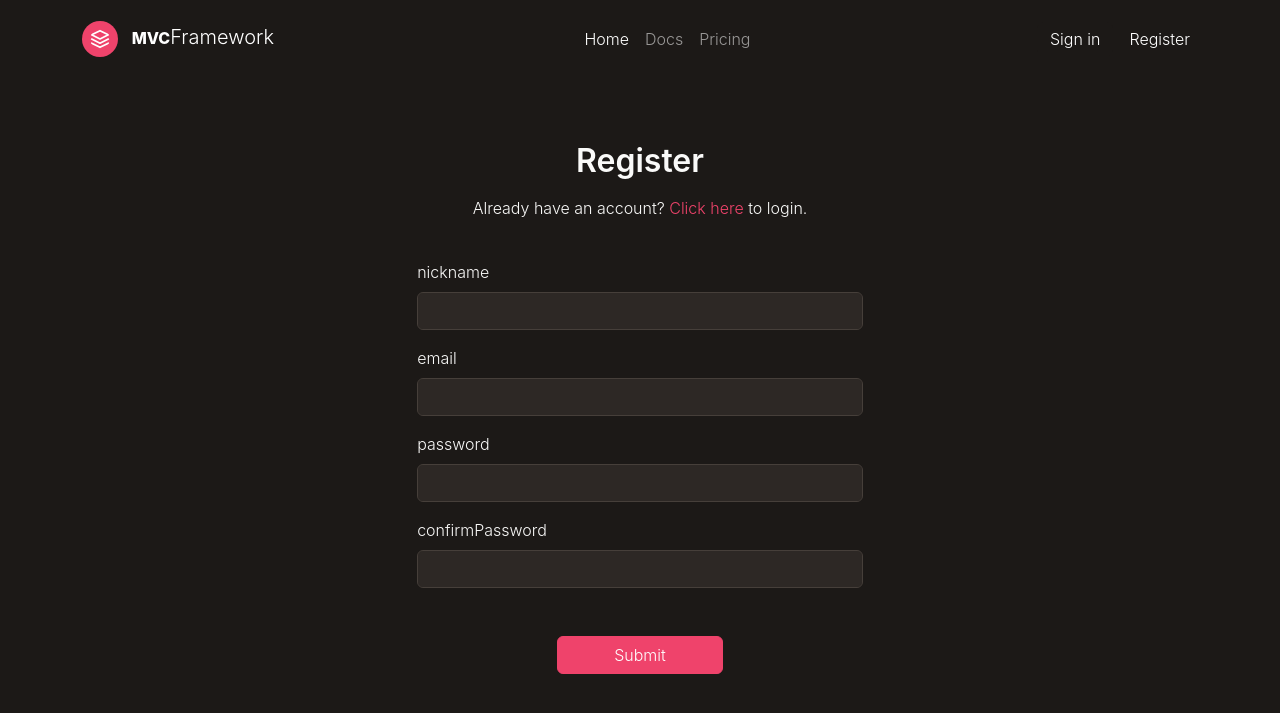
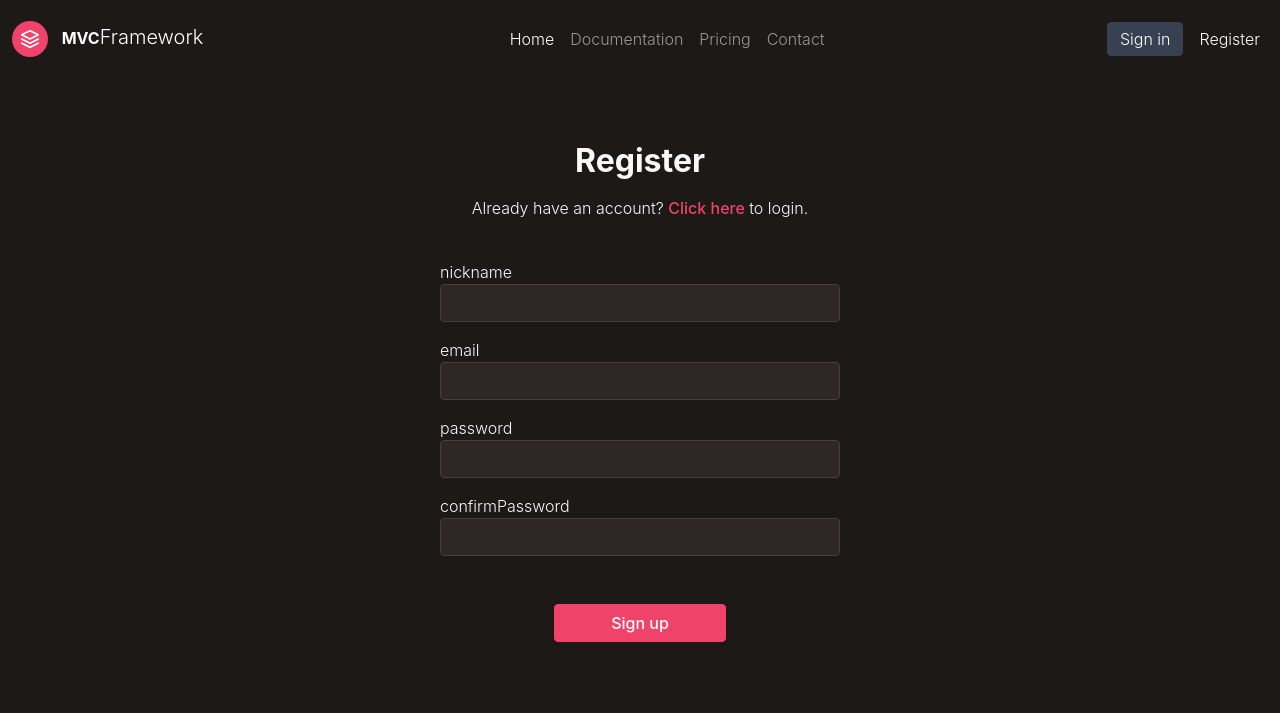
Before and after one commit to kacpergorec/mvc-framework, a PHP site: page /register in a window 1280 px wide. Shown: the top 713 px of the page. Run offline with PHP 8.4, Linux system fonts and the light colour scheme; style sheets or scripts are compiled from the project's sources; some libraries are stand-ins or nearby versions; some web fonts are replaced.

Commit message:
Minor css tweaks

```diff
--- a/core/form/Field.php
+++ b/core/form/Field.php
@@ -31,7 +31,7 @@ class Field
     {
         return sprintf('
         <div class="form-group mt-3 w-100">
-            <label class="mb-2" for="%s">%s</label>
+            <label for="%s">%s</label>
             <input type="%s" id="%s" name="%s" value="%s" class="form-control%s">
             <small class="form-text text-danger"> %s</small>
         </div>
--- a/src/View/layouts/main.php
+++ b/src/View/layouts/main.php
@@ -34,15 +34,18 @@
                         <a class="nav-link active" aria-current="page" href="#">Home</a>
                     </li>
                     <li class="nav-item">
-                        <a class="nav-link" href="docs">Docs</a>
+                        <a class="nav-link" href="docs">Documentation</a>
                     </li>
                     <li class="nav-item">
                         <a class="nav-link" href="pricing">Pricing</a>
                     </li>
+                    <li class="nav-item">
+                        <a class="nav-link" href="contact">Contact</a>
+                    </li>
                 </ul>
                 <ul class="navbar-nav align-items-center mt-4 mt-md-0">
                     <li class="nav-item me-md-2">
-                        <a href="login" class="text-white btn btn-dark py-1">Sign in</a>
+                        <a href="login" class="text-white btn btn-gray py-1">Sign in</a>
                     </li>
                     <li class="nav-item">
                         <a class="nav-link text-white" href="register">Register</a>
--- a/src/View/register.php
+++ b/src/View/register.php
@@ -7,12 +7,12 @@ use App\Model\RegisterModel;
  * @var RegisterModel $model ;
  */
 ?>
-<section class="col-md-5 mx-auto p-2">
+<section class="col-md-4 mx-auto p-2">
     <div class="text-center">
-        <h1 class="fw-semibold fs-2">Register</h1>
+        <h1 class="fs-2">Register</h1>
         <p class="py-2">
             Already have an account?
-            <a href="login" class="text-primary text-decoration-none">Click here </a>
+            <a href="login" class="text-primary text-decoration-none fw-semibold">Click here </a>
             to login.
         </p>
     </div>
@@ -25,7 +25,7 @@ use App\Model\RegisterModel;
         <?= $form->field($model, 'password')->passwordField() ?>
         <?= $form->field($model, 'confirmPassword')->passwordField() ?>
 
-        <button type="submit" class="btn btn-primary text-white mt-5 px-6">Submit</button>
+        <button type="submit" class="btn btn-primary text-white mt-5 px-6 fw-semibold">Sign up <i class="bi bi-check"></i></button>
     </div>
     <?php Form::end() ?>
 </section>
```
Also changed, not shown: public/assets/css/bootstrap.min.css, public/assets/scss/bootstrap/__custom_variables.scss, 1 other file.
